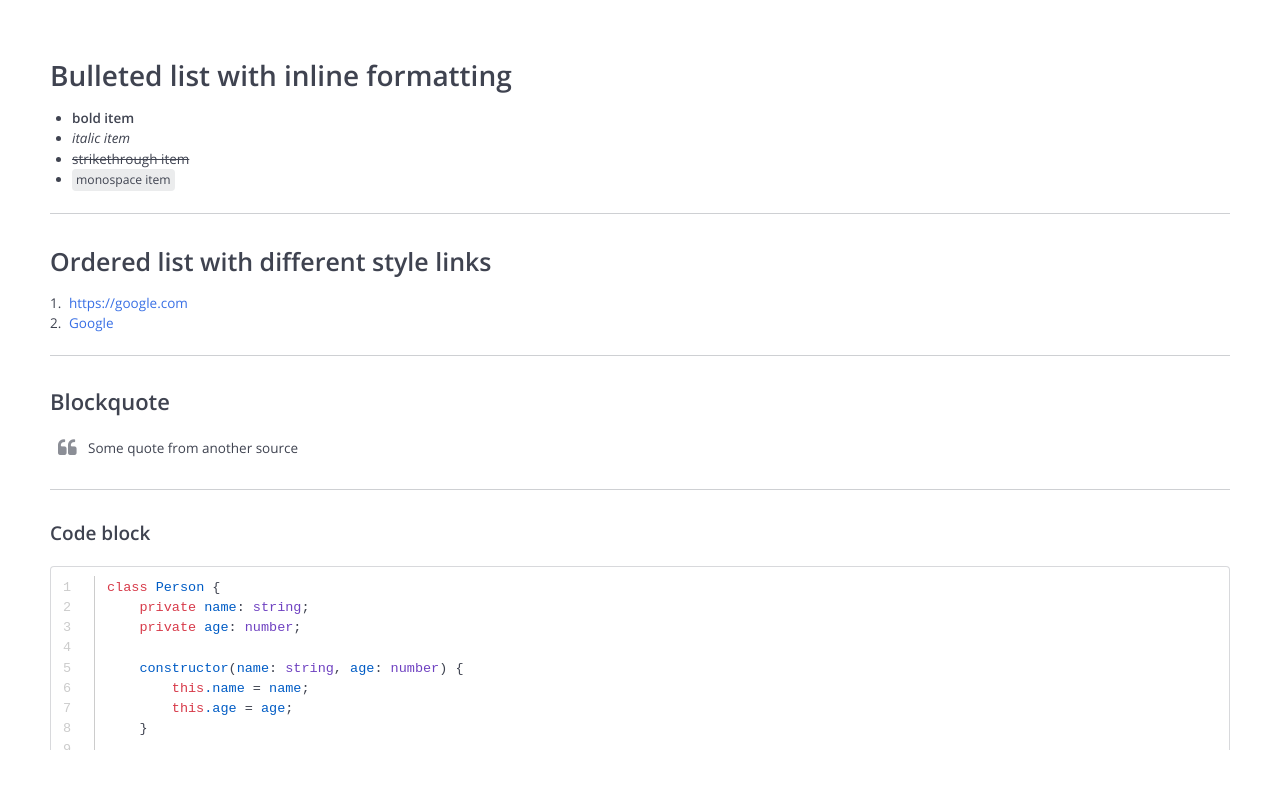
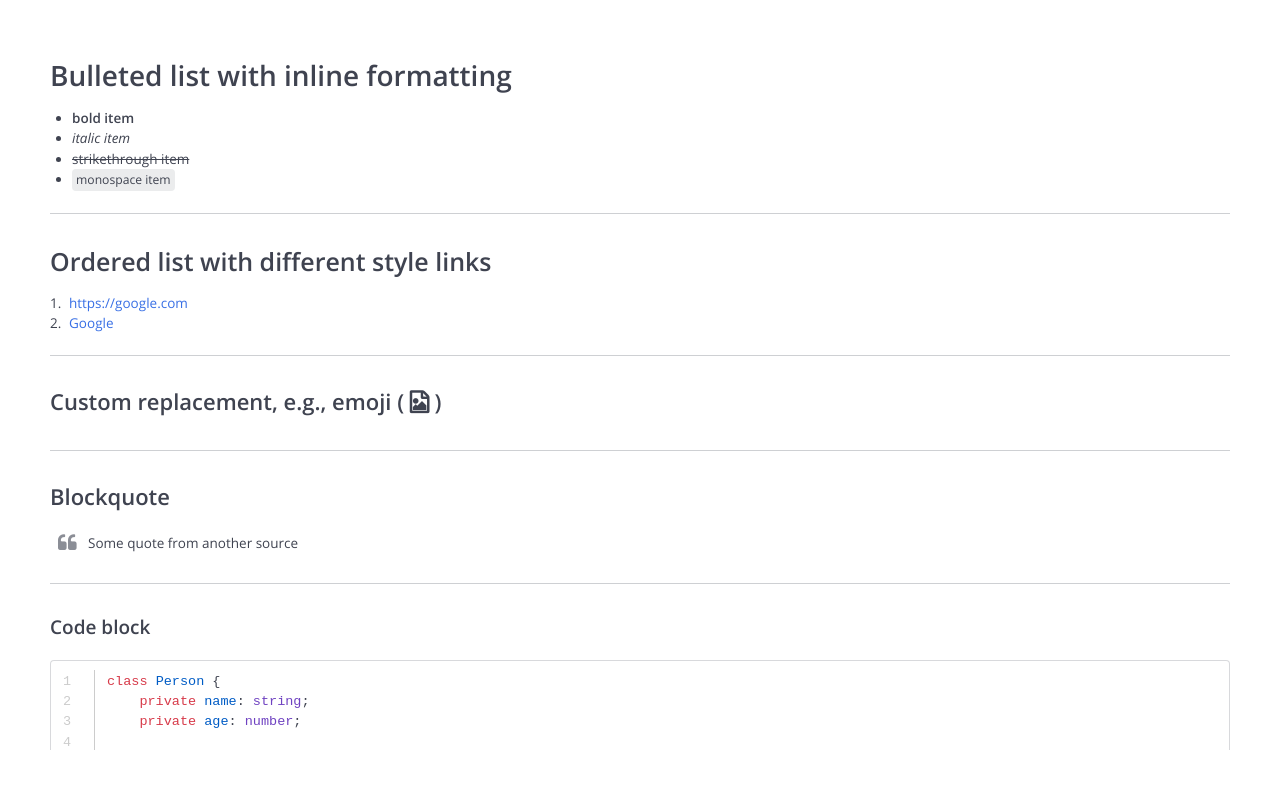
Before and after one commit to x-three/live-markdown-editor, a React (Create React App) app: page / in a window 1280 px wide. Shown: the top 788 px of the page. Built offline with nearby package versions, Linux system fonts and the light colour scheme.

Commit message:
Added custom replacements

```diff
--- a/src/App.tsx
+++ b/src/App.tsx
@@ -5,7 +5,7 @@ import React from 'react';
 import { EditorState } from '@codemirror/state';
 import { syntaxHighlighting } from '@codemirror/language';
 import { tagHighlighter, tags } from '@lezer/highlight';
-import { LiveMarkdownEditor } from './LiveMarkdownEditor';
+import { LiveMarkdownEditor, ReplaceWithWidget } from './LiveMarkdownEditor';
 
 import { sampleMarkdownText } from './sampleMarkdownText';
 import './index.css';
@@ -54,6 +54,43 @@ const extensions = [
     }),
 ];
 
+const textToFontAwesomeSymbol = (text: string): string => {
+    const firstSymbol = 0xf000;
+    const lastSymbol = 0xf23a;
+    const maxSymbols = lastSymbol - firstSymbol + 1;
+    let symbolCode = 0;
+
+    for (let i = 0; i < text.length; i++) {
+        symbolCode += text.charCodeAt(i);
+    }
+    symbolCode = (symbolCode % maxSymbols) + firstSymbol;
+
+    return String.fromCharCode(symbolCode);
+};
+
+const replaceWithWidget: ReplaceWithWidget[] = [
+    {
+        nodeName: 'Emoji',
+        regexp: /:([a-z0-9_]+):/,
+        firstChar: ':',
+
+        cb: (value) => {
+            const name = value.substring(1, value.length - 1);
+            const emoji = document.createElement('span');
+
+            emoji.innerText = textToFontAwesomeSymbol(name);
+            emoji.className = `cm-emoji cm-emoji-${name}`;
+
+            return emoji;
+        },
+    },
+];
+
 export const App: React.FC = () => (
-    <LiveMarkdownEditor value={sampleMarkdownText} extensions={extensions} placeholder="Placeholder" />
+    <LiveMarkdownEditor
+        value={sampleMarkdownText}
+        extensions={extensions}
+        placeholder="Placeholder"
+        replaceWithWidget={replaceWithWidget}
+    />
 );
--- a/src/LiveMarkdownEditor/LiveMarkdownEditor.tsx
+++ b/src/LiveMarkdownEditor/LiveMarkdownEditor.tsx
@@ -13,23 +13,10 @@ import { markdownHighlighter } from './extensions/markdownHighlighter';
 import { getReadOnlySwitch } from './extensions/readOnly';
 import { getPlaceholderSwitch } from './extensions/placeholder';
 import { getSpellCheckSwitch } from './extensions/spellCheck';
+import { getReplaceWithWidgetParser } from './markdownExtensions/replaceWithWidget';
 import { OnChange, getUpdateListener, updateEditorValue } from './utils/helpers';
 import { useSwitchExtension } from './hooks';
-
-const defaultExtensions = [
-    EditorView.lineWrapping,
-    history(),
-    dropCursor(),
-    keymap.of([...defaultKeymap, ...historyKeymap]),
-
-    syntaxHighlighting(markdownHighlighter),
-    markdown({
-        codeLanguages: languages,
-        extensions: [Strikethrough, Autolink],
-    }),
-    liveMarkdownPlugin,
-    clickableLinks,
-];
+import { ReplaceWithWidget } from './types';
 
 type Props = {
     editorRef?: React.MutableRefObject<EditorView | undefined>;
@@ -40,6 +27,7 @@ type Props = {
     disabled?: boolean;
     placeholder?: string;
     spellcheck?: boolean;
+    replaceWithWidget?: ReplaceWithWidget[];
 };
 
 export const LiveMarkdownEditor: React.FC<Props> = React.memo(
@@ -52,6 +40,7 @@ export const LiveMarkdownEditor: React.FC<Props> = React.memo(
         disabled = false,
         placeholder = '',
         spellcheck = false,
+        replaceWithWidget,
     }) => {
         const editorLocalRef = useRef<EditorView>();
 
@@ -83,8 +72,22 @@ export const LiveMarkdownEditor: React.FC<Props> = React.memo(
                     editorLocalRef.current = undefined;
                 }
 
+                const additionalMarkdownExtensions = replaceWithWidget?.map(getReplaceWithWidgetParser) ?? [];
+
                 const viewExtensions = [
-                    ...defaultExtensions,
+                    EditorView.lineWrapping,
+                    history(),
+                    dropCursor(),
+                    keymap.of([...defaultKeymap, ...historyKeymap]),
+
+                    syntaxHighlighting(markdownHighlighter),
+                    markdown({
+                        codeLanguages: languages,
+                        extensions: [Strikethrough, Autolink, ...additionalMarkdownExtensions],
+                    }),
+                    liveMarkdownPlugin(replaceWithWidget),
+                    clickableLinks,
+
                     readOnlyExtension,
                     placeholderExtension,
                     spellCheckExtension,
@@ -113,7 +116,7 @@ export const LiveMarkdownEditor: React.FC<Props> = React.memo(
                 }
                 editorLocalRef.current = view;
             },
-            // Skip: value, disabled, readOnlyExtension, placeholderExtension, spellCheckExtension
+            // Skip: value, disabled, readOnlyExtension, placeholderExtension, spellCheckExtension, replaceWithWidget
             // eslint-disable-next-line react-hooks/exhaustive-deps
             [editorRef, extensions, onChange],
         );
--- a/src/LiveMarkdownEditor/extensions/liveMarkdown/decorations.ts
+++ b/src/LiveMarkdownEditor/extensions/liveMarkdown/decorations.ts
@@ -1,5 +1,7 @@
 import { EditorView, WidgetType, Decoration } from '@codemirror/view';
 import { StateEffect } from '@codemirror/state';
+
+import { ReplaceWithWidgetCallback } from '../../types';
 
 export const hiddenMarkClassName = 'cm-hidden-mark';
 export const hiddenMarkDecoration = Decoration.mark({ class: hiddenMarkClassName });
@@ -66,3 +68,31 @@ export class CaretHolder extends WidgetType {
         return span;
     }
 }
+
+export class CustomReplaceWidget extends WidgetType {
+    constructor(readonly nodeText: string, readonly cb: ReplaceWithWidgetCallback) {
+        super();
+    }
+
+    eq(widget: CustomReplaceWidget) {
+        return widget.nodeText === this.nodeText && widget.cb === this.cb;
+    }
+
+    toDOM() {
+        const widget = this.cb(this.nodeText);
+
+        if (widget) {
+            return widget;
+        }
+
+        const placeholder = document.createElement('span');
+        placeholder.innerText = this.nodeText;
+        placeholder.className = 'cm-replace-error';
+
+        return placeholder;
+    }
+
+    ignoreEvent(ev: Event): boolean {
+        return ev.type !== 'mousedown';
+    }
+}
--- a/src/LiveMarkdownEditor/extensions/liveMarkdown/decorators.ts
+++ b/src/LiveMarkdownEditor/extensions/liveMarkdown/decorators.ts
@@ -1,8 +1,8 @@
 import { Range } from '@codemirror/state';
 import { EditorView, Decoration } from '@codemirror/view';
 
-import { SyntaxNode, NodeName, NodeNameTree } from '../../types';
-import { /* ImageWidget, */ hiddenMarkDecoration, CaretHolder } from './decorations';
+import { SyntaxNode, NodeName, NodeNameTree, ReplaceWithWidget, ReplaceWithWidgetCallback } from '../../types';
+import { /* ImageWidget, */ hiddenMarkDecoration, CaretHolder, CustomReplaceWidget } from './decorations';
 import {
     LineClassNames,
     forEachLine,
@@ -246,7 +246,25 @@ class OrderedListDecorator extends MultilineDecorator {
     }
 }
 
-export const decorators: Partial<Record<NodeName, CustomNodeDecorator>> = {
+class ReplaceWithWidgetDecorator extends CustomNodeDecorator {
+    constructor(nodeName: string, cb: ReplaceWithWidgetCallback) {
+        super(nodeName as any, ({ node, focused, view }) => {
+            if (!focused) {
+                const nodeText = view.state.doc.sliceString(node.from, node.to);
+                const widget = new CustomReplaceWidget(nodeText, cb);
+                const decoration = Decoration.replace({ widget });
+
+                return [decoration.range(node.from, node.to)];
+            }
+
+            return [];
+        });
+    }
+}
+
+export type Decorators = Partial<Record<NodeName, CustomNodeDecorator>>;
+
+const defaultDecorators: Decorators = {
     ATXHeading1: new HiddenMarksDecorator('ATXHeading1', ['HeaderMark'], 'cm-heading cm-heading-1'),
     ATXHeading2: new HiddenMarksDecorator('ATXHeading2', ['HeaderMark'], 'cm-heading cm-heading-2'),
     ATXHeading3: new HiddenMarksDecorator('ATXHeading3', ['HeaderMark'], 'cm-heading cm-heading-3'),
@@ -315,3 +333,15 @@ export const decorators: Partial<Record<NodeName, CustomNodeDecorator>> = {
         last: 'cm-orderedList-lastLine',
     }),
 };
+
+export type ReplaceWithWidgetParam = Pick<ReplaceWithWidget, 'nodeName' | 'cb'>[];
+
+export const getDecorators = (replaceWithWidget: ReplaceWithWidgetParam = []): Decorators => {
+    const replaceWithWidgetDecorators = Object.fromEntries(
+        replaceWithWidget.map(({ nodeName, cb }) => {
+            return [nodeName, new ReplaceWithWidgetDecorator(nodeName, cb)];
+        }),
+    );
+
+    return { ...defaultDecorators, ...replaceWithWidgetDecorators };
+};
--- a/src/LiveMarkdownEditor/extensions/liveMarkdown/liveMarkdown.ts
+++ b/src/LiveMarkdownEditor/extensions/liveMarkdown/liveMarkdown.ts
@@ -4,22 +4,29 @@ import { syntaxTree } from '@codemirror/language';
 import { SyntaxNodeRef } from '@lezer/common';
 
 import { SyntaxNode } from '../../types';
-import { decorators } from './decorators';
+import { Decorators, ReplaceWithWidgetParam, getDecorators } from './decorators';
 import { ImageWidget, hiddenMarkClassName } from './decorations';
+
+const hiddenMarkTheme = EditorView.baseTheme({
+    [`.${hiddenMarkClassName}`]: { display: 'none' },
+});
 
 type DecoratedNodesMap = Map<string, { node: SyntaxNode; focused: boolean }>;
 
+export const liveMarkdownPlugin = (replaceWithWidget?: ReplaceWithWidgetParam) => {
+    return ViewPlugin.fromClass(
         class LiveMarkdownPlugin {
-    private static needUpdateEffect = StateEffect.define();
+            static needUpdateEffect = StateEffect.define();
 
             /** Находимся в процессе выделения текста мышкой. Не меняем отображение элементов, чтобы текст не прыгал по экрану. */
-    private selecting = false;
+            selecting = false;
 
-    private prevDecoratedNodesMap: DecoratedNodesMap | null = null;
-
+            decorators: Decorators;
             decorations: DecorationSet;
+            prevDecoratedNodesMap: DecoratedNodesMap | null = null;
 
             constructor(readonly view: EditorView) {
+                this.decorators = getDecorators(replaceWithWidget);
                 this.decorations = this.getDecorations(view);
                 window.addEventListener('mousedown', this.startSelection, true);
             }
@@ -28,14 +35,14 @@ class LiveMarkdownPlugin {
                 window.removeEventListener('mousedown', this.startSelection, true);
             }
 
-    private startSelection = (ev: MouseEvent): void => {
+            startSelection = (ev: MouseEvent): void => {
                 if (ev.button === 0) {
                     this.selecting = true;
                     window.addEventListener('mouseup', this.stopSelection, true);
                 }
             };
 
-    private stopSelection = (): void => {
+            stopSelection = (): void => {
                 this.selecting = false;
                 window.removeEventListener('mouseup', this.stopSelection, true);
 
@@ -51,7 +58,10 @@ class LiveMarkdownPlugin {
                     update.viewportChanged ||
                     update.transactions.some((transaction) => {
                         return transaction.effects.some((effect) => {
-                    return effect.is(ImageWidget.loadingStateChanged) || effect.is(LiveMarkdownPlugin.needUpdateEffect);
+                            return (
+                                effect.is(ImageWidget.loadingStateChanged) ||
+                                effect.is(LiveMarkdownPlugin.needUpdateEffect)
+                            );
                         });
                     })
                 ) {
@@ -59,7 +69,7 @@ class LiveMarkdownPlugin {
                 }
             }
 
-    private getDecorations(view: EditorView): DecorationSet {
+            getDecorations(view: EditorView): DecorationSet {
                 const decoratedNodesMap: DecoratedNodesMap = new Map();
 
                 const getNodeKey = (node: SyntaxNodeRef) => `${node.from}-${node.to}-${node.name}`;
@@ -69,7 +79,7 @@ class LiveMarkdownPlugin {
                         from,
                         to,
                         enter: (node) => {
-                    if (node.name in decorators) {
+                            if (node.name in this.decorators) {
                                 decoratedNodesMap.set(getNodeKey(node), {
                                     node: node.node as SyntaxNode,
                                     focused: false,
@@ -106,7 +116,7 @@ class LiveMarkdownPlugin {
                 const allDecorations: Range<Decoration>[] = [];
 
                 for (const item of decoratedNodesMap.values()) {
-            const decorator = decorators[item.node.name];
+                    const decorator = this.decorators[item.node.name];
                     const nodeDecorations = decorator!.getDecorations({
                         node: item.node,
                         focused: item.focused,
@@ -126,13 +136,10 @@ class LiveMarkdownPlugin {
 
                 return Decoration.set(allDecorations);
             }
-}
-
-const hiddenMarkTheme = EditorView.baseTheme({
-    [`.${hiddenMarkClassName}`]: { display: 'none' },
-});
-
-export const liveMarkdownPlugin = ViewPlugin.fromClass(LiveMarkdownPlugin, {
+        },
+        {
             decorations: (value) => value.decorations,
             provide: () => [hiddenMarkTheme],
-});
+        },
+    );
+};
--- a/src/LiveMarkdownEditor/index.ts
+++ b/src/LiveMarkdownEditor/index.ts
@@ -6,3 +6,4 @@ export { tagHighlighter, tags } from '@lezer/highlight';
 
 export { LiveMarkdownEditor } from './LiveMarkdownEditor';
 export { updateEditorValue } from './utils/helpers';
+export type { ReplaceWithWidget } from './types';
--- /dev/null
+++ b/src/LiveMarkdownEditor/markdownExtensions/replaceWithWidget.ts
@@ -0,0 +1,42 @@
+import { MarkdownConfig } from '@lezer/markdown';
+
+import { ReplaceWithWidget } from '../types';
+
+type ReplaceWithWidgetParserParams = Omit<ReplaceWithWidget, 'cb'>;
+
+export const getReplaceWithWidgetParser = ({
+    nodeName,
+    regexp,
+    firstChar,
+}: ReplaceWithWidgetParserParams): MarkdownConfig => {
+    const matcher = new RegExp(regexp, 'y');
+    const firstCharCode = firstChar ? firstChar.charCodeAt(0) : undefined;
+
+    return {
+        defineNodes: [nodeName],
+        parseInline: [
+            {
+                name: 'ReplaceWithWidget',
+                parse(cx, next, absPos) {
+                    if (firstCharCode != null && firstCharCode !== next) {
+                        return -1;
+                    }
+
+                    const pos = absPos - cx.offset;
+                    matcher.lastIndex = pos;
+                    const match = matcher.exec(cx.text);
+
+                    if (!match) {
+                        return -1;
+                    }
+
+                    const start = cx.offset + match.index;
+                    const end = start + match[0].length;
+                    cx.addElement(cx.elt(nodeName, start, end));
+
+                    return end;
+                },
+            },
+        ],
+    };
+};
--- a/src/index.css
+++ b/src/index.css
@@ -53,6 +53,10 @@ a {
 .cm-editor-wrapper,
 .cm-editor {
     height: 100%;
+}
+
+.cm-emoji {
+    font-family: FontAwesome, sans-serif;
 }
 
 /* highlight.js *******************************************************************************************************/
--- a/src/sampleMarkdownText.ts
+++ b/src/sampleMarkdownText.ts
@@ -7,6 +7,8 @@ export const sampleMarkdownText = `# Bulleted list with inline formatting
 ## Ordered list with different style links
 1. https://google.com
 2. [Google](https://google.com)
+***
+### Custom replacement, e.g., emoji ( :text: )
 ***
 ### Blockquote
 > Some quote from another source
```
Also changed, not shown: src/LiveMarkdownEditor/types.ts (+9 -0 lines). Lines whose indentation alone changed are shown as unchanged.
